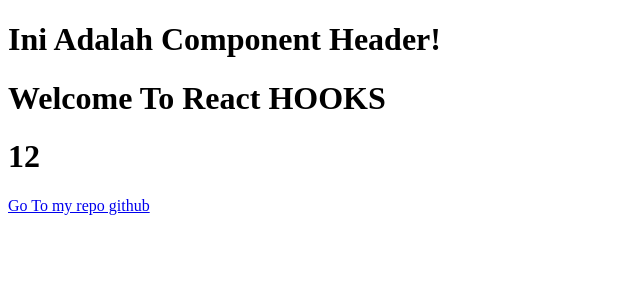
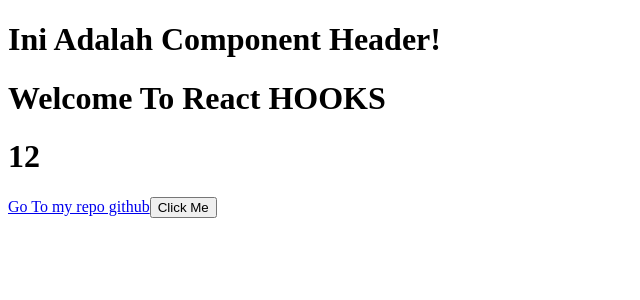
Before and after one commit to zulfan14/react-hooks, a React (Create React App) app: page / in a window 1280 px wide. Shown: the top 300 px of the page, without its empty margins (0-640 px from the left). Built offline with nearby package versions, Linux system fonts and the light colour scheme.

Commit message:
Event Click

```diff
--- a/src/App.js
+++ b/src/App.js
@@ -3,12 +3,18 @@ function App() {
   const title = "Welcome To React HOOKS";
   const number = 12;
   const link = "https://github.com/zulfan14/";
+
+  const ClickMe = (name) => {
+    console.log("Cliked By " + name);
+  };
+
   return (
     <div>
       <Header />
       <h1>{title}</h1>
       <h1>{number}</h1>
       <a href={link}>Go To my repo github</a>
+      <button onClick={() => ClickMe("Zulfan")}>Click Me</button>
     </div>
   );
 }
```
